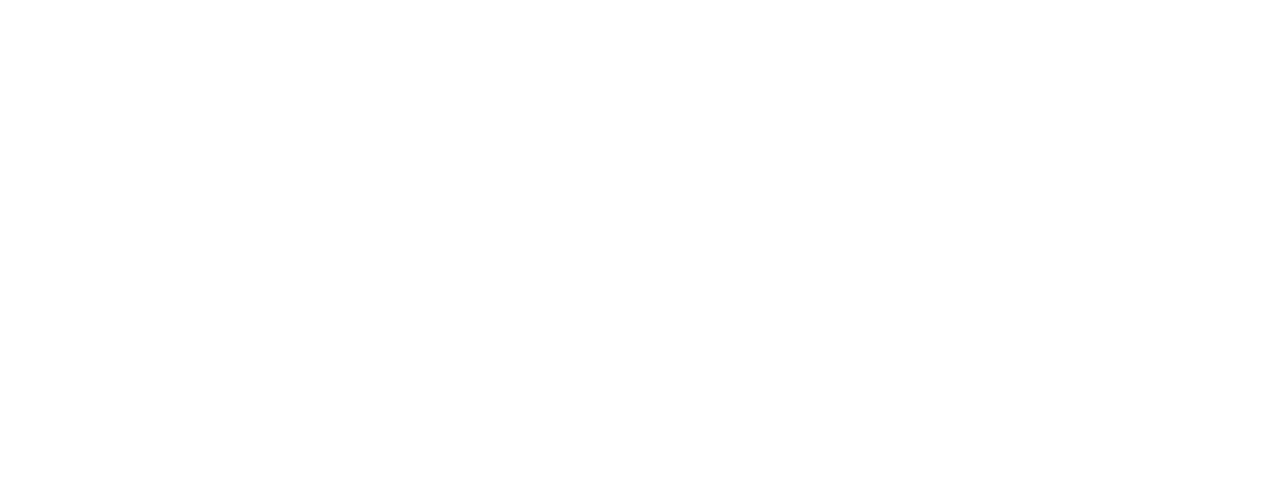
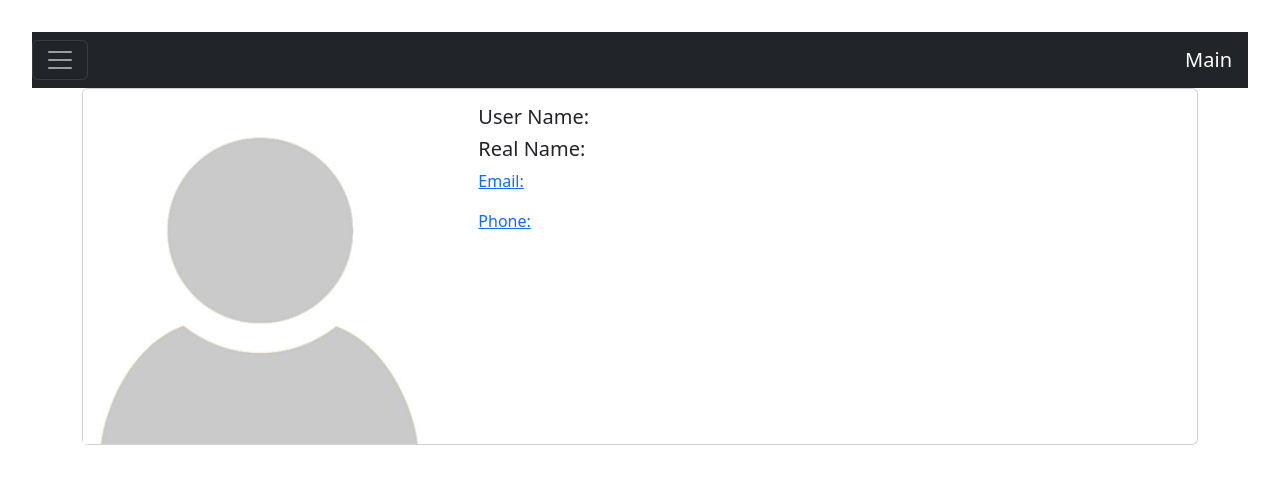
Before and after one commit to NursultanFront/mitrasoft-test, a React (Vite) app: page /user/1 in a window 1280 px wide. Before the commit this address had no page. Shown: the top 484 px of the page. Built offline with nearby package versions, Linux system fonts and the light colour scheme; no server answers.

Commit message:
feat: new user page

```diff
--- a/src/App.tsx
+++ b/src/App.tsx
@@ -1,10 +1,9 @@
-import Header from "./components/header/Header";
 import "./App.css";
 import { Route, Routes } from "react-router-dom";
 import Layout from "./layout/Layout";
 import HomePage from "./page/HomePage";
 import About from "./page/About";
-import User from "./page/User";
+import UserDetailsPage from "./page/User";
 
 function App() {
   return (
@@ -13,7 +12,7 @@
         <Route path="/" element={<Layout />}>
           <Route index element={<HomePage />} />
           <Route path="/about" element={<About />} />
-          <Route path="/user:id" element={<User />} />
+          <Route path="/user/:id" element={<UserDetailsPage />} />
         </Route>
       </Routes>
     </>
--- a/src/components/post-card/PostCard.tsx
+++ b/src/components/post-card/PostCard.tsx
@@ -1,5 +1,7 @@
 import { useState } from "react";
 import { Button, Card, Col, Row } from "react-bootstrap";
+import { Link } from "react-router-dom";
+
 import { GET_COMMENTS } from "../../store/saga/action";
 import { Comment, Post } from "../../api/user-rest/type";
 import { useAppDispatch } from "../../hooks/redux";
@@ -42,7 +44,10 @@
         <Card.Body>
           <Row>
             <Col md={2}>
-              <Card.Img src={UserDefault} alt="Author Avatar" />
+              <Link to={`user/${post.userId}`}>
+                {" "}
+                <Card.Img src={UserDefault} alt="Author Avatar" />
+              </Link>
             </Col>
 
             <Col md={10}>
--- a/src/main.tsx
+++ b/src/main.tsx
@@ -8,9 +8,11 @@
 import "bootstrap/dist/css/bootstrap.min.css";
 
 ReactDOM.createRoot(document.getElementById("root") as HTMLElement).render(
-  <Provider store={store}>
-    <BrowserRouter>
-      <App />
-    </BrowserRouter>
-  </Provider>
+  <React.StrictMode>
+    <Provider store={store}>
+      <BrowserRouter>
+        <App />
+      </BrowserRouter>
+    </Provider>
+  </React.StrictMode>
 );
--- a/src/page/HomePage.tsx
+++ b/src/page/HomePage.tsx
@@ -7,7 +7,6 @@
 const HomePage = () => {
   const dispatch = useAppDispatch();
   const { posts, comments } = useAppSelector((state) => state);
-  console.log(comments);
 
   useEffect(() => {
     dispatch({ type: GET_POSTS });
--- a/src/page/User.tsx
+++ b/src/page/User.tsx
@@ -1,5 +1,65 @@
-const User = () => {
-  return <div>User</div>;
+import React, { useEffect } from "react";
+import { Link, useParams } from "react-router-dom";
+import { useDispatch, useSelector } from "react-redux";
+import { Card, Button, Spinner, Container, Row, Col } from "react-bootstrap";
+import UserAvatar from "../assets/defaultUser.jpg";
+import { GET_USER_BY_ID } from "../store/saga/action";
+import { useAppSelector } from "../hooks/redux";
+
+const UserDetailsPage = () => {
+  const { id } = useParams();
+  const dispatch = useDispatch();
+
+  useEffect(() => {
+    dispatch({ type: GET_USER_BY_ID, id: id });
+  }, [dispatch, id]);
+
+  const { posts, comments, user } = useAppSelector((state) => state);
+
+  return (
+    <Container>
+      <Card className="user-details-card">
+        <Row>
+          <Col md={4}>
+            <Card.Img
+              variant="top"
+              src={UserAvatar}
+              alt="Author Avatar"
+              className="user-details-avatar"
+            />
+          </Col>
+          <Col>
+            <Card.Body>
+              {posts.loading ? (
+                <Spinner animation="border" role="status">
+                  <span className="visually-hidden">Loading...</span>
+                </Spinner>
+              ) : (
+                <>
+                  <Card.Title className="user-details-phone">
+                    User Name:{user.username}
+                  </Card.Title>
+                  <Card.Title className="user-details-name">
+                    Real Name: {user.name}
+                  </Card.Title>
+                  <Card.Text>
+                    <Card.Link className="user-details-email">
+                      Email: {user.email}
+                    </Card.Link>
+                  </Card.Text>
+                  <Card.Text>
+                    <Card.Link className="user-details-phone">
+                      Phone:{user.phone}
+                    </Card.Link>
+                  </Card.Text>
+                </>
+              )}
+            </Card.Body>
+          </Col>
+        </Row>
+      </Card>
+    </Container>
+  );
 };
 
-export default User;
+export default UserDetailsPage;
--- a/src/store/saga/index.ts
+++ b/src/store/saga/index.ts
@@ -38,15 +38,8 @@
 
 function* fetchUserById(action) {
   try {
-    const res: User = yield api.user.getUser(action.id);
-    yield put(setUser(res));
-  } catch (error) {
-    console.log(error);
-  }
-}
-
-function* fetchPostById(action) {
-  try {
+    const user: User = yield api.user.getUser(action.id);
+    yield put(setUser(user));
     const res: Post[] = yield api.user.getUserPosts(action.id);
     yield put(setPosts(res));
   } catch (error) {
@@ -58,7 +51,6 @@
   yield takeEvery(GET_POSTS, fetchPosts);
   yield takeEvery(GET_COMMENTS, fetchCommentary);
   yield takeEvery(GET_USER_BY_ID, fetchUserById);
-  yield takeEvery(GET_USER_POSTS, fetchPostById);
 }
 
 export function* rootSaga() {
```
